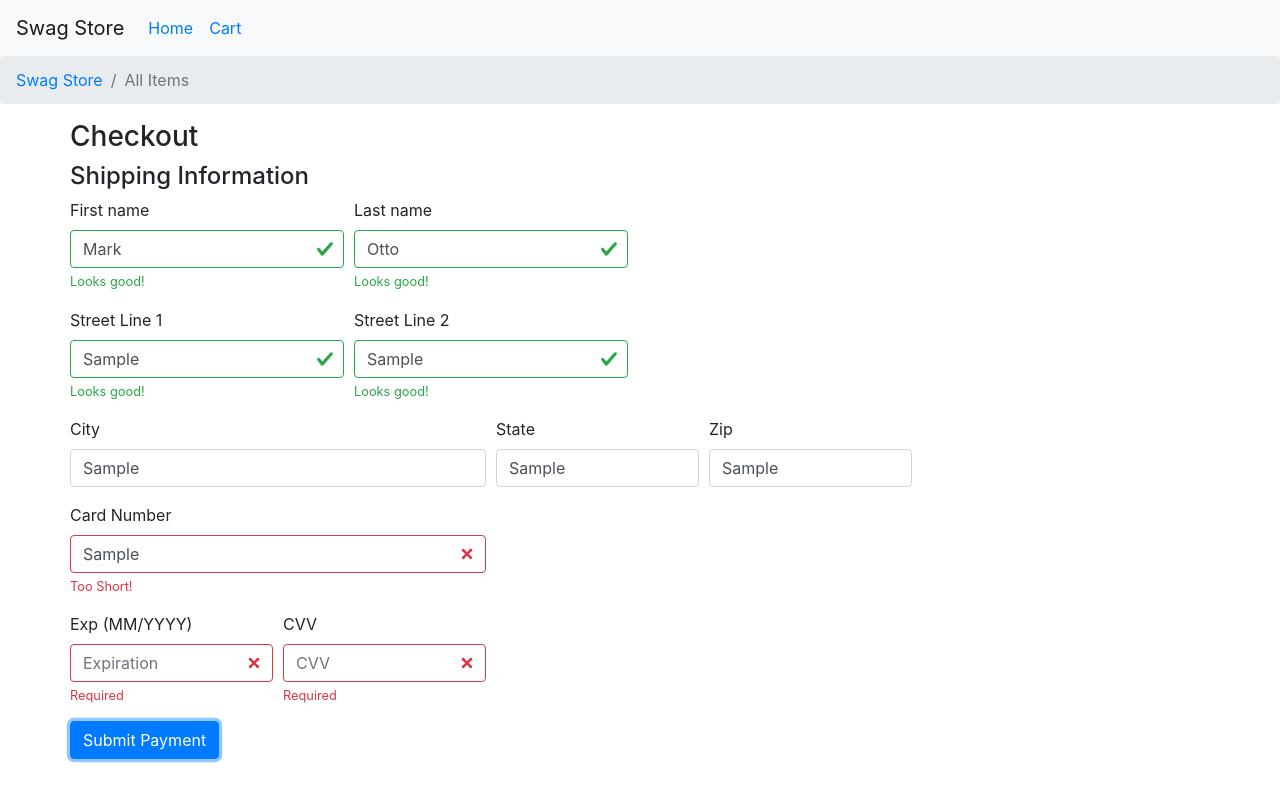
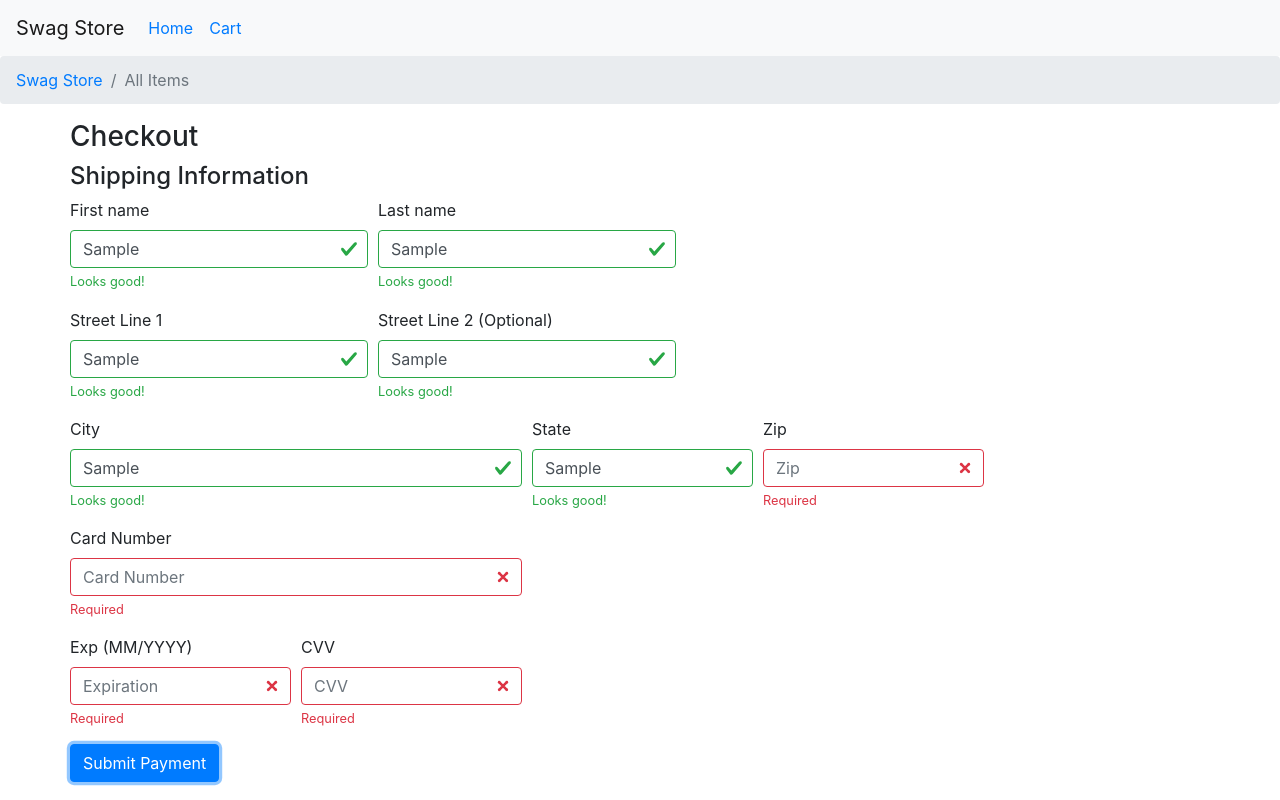
Before and after one commit to agiron123/ecommerce-challenge, a React (Create React App) app: page /checkout in a window 1280 px wide. Both pictures are taken after typing "Sample", "Sample", "Sample", "Sample", "Sample", "Sample" into the empty fields and a click on the button "Submit Payment". Built offline with nearby package versions, Linux system fonts and the light colour scheme.

Commit message:
Loading Spinner and finishing touches for checkout form. Resolves #31.

```diff
--- a/src/components/CheckoutForm/CheckoutForm.js
+++ b/src/components/CheckoutForm/CheckoutForm.js
@@ -33,8 +33,8 @@ const schema = Yup.object({
     .max(12, "Too Long!")
     .required("Required"),
   paymentCardNumber: Yup.string()
-    .min(14, "Too Short!")
-    .max(17, "Too Long!")
+    .min(15, "Too Short!")
+    .max(16, "Too Long!")
     .required("Required"),
   paymentCardExpiration: Yup.string().required("Required"),
   paymentCardCVV: Yup.string().required("Required")
@@ -59,10 +59,7 @@ function CheckoutForm(props) {
           // applying HOC-pattern
           actions.setSubmitting(false);
         }}
-        initialValues={{
-          firstName: "Mark",
-          lastName: "Otto"
-        }}
+        initialValues={{}}
       >
         {({
           handleSubmit,
@@ -83,7 +80,11 @@ function CheckoutForm(props) {
                   value={values.firstName}
                   onChange={handleChange}
                   isValid={touched.firstName && !errors.firstName}
+                  isInvalid={!!errors.firstName}
                 />
+                <Form.Control.Feedback type="invalid">
+                  {errors.firstName}
+                </Form.Control.Feedback>
                 <Form.Control.Feedback>Looks good!</Form.Control.Feedback>
               </Form.Group>
               <Form.Group as={Col} md="4" controlId="validationFormikLastName">
@@ -94,8 +95,12 @@ function CheckoutForm(props) {
                   value={values.lastName}
                   onChange={handleChange}
                   isValid={touched.firstName && !errors.lastName}
+                  isInvalid={!!errors.lastName}
                 />
 
+                <Form.Control.Feedback type="invalid">
+                  {errors.lastName}
+                </Form.Control.Feedback>
                 <Form.Control.Feedback>Looks good!</Form.Control.Feedback>
               </Form.Group>
             </Form.Row>
@@ -113,8 +118,12 @@ function CheckoutForm(props) {
                   value={values.streetLineOne}
                   onChange={handleChange}
                   isValid={touched.streetLineOne && !errors.streetLineOne}
+                  isInvalid={!!errors.streetLineOne}
                 />
 
+                <Form.Control.Feedback type="invalid">
+                  {errors.streetLineOne}
+                </Form.Control.Feedback>
                 <Form.Control.Feedback>Looks good!</Form.Control.Feedback>
               </Form.Group>
 
@@ -123,15 +132,19 @@ function CheckoutForm(props) {
                 md="4"
                 controlId="validationFormikStreetLineTwo"
               >
-                <Form.Label>Street Line 2</Form.Label>
+                <Form.Label>Street Line 2 (Optional)</Form.Label>
                 <Form.Control
                   type="text"
                   name="streetLineTwo"
                   value={values.streetLineTwo}
                   onChange={handleChange}
                   isValid={touched.streetLineTwo && !errors.streetLineTwo}
+                  isInvalid={!!errors.streetLineTwo}
                 />
 
+                <Form.Control.Feedback type="invalid">
+                  {errors.streetLineTwo}
+                </Form.Control.Feedback>
                 <Form.Control.Feedback>Looks good!</Form.Control.Feedback>
               </Form.Group>
             </Form.Row>
@@ -146,11 +159,13 @@ function CheckoutForm(props) {
                   value={values.city}
                   onChange={handleChange}
                   isInvalid={!!errors.city}
+                  isValid={touched.city && !errors.city}
                 />
 
                 <Form.Control.Feedback type="invalid">
                   {errors.city}
                 </Form.Control.Feedback>
+                <Form.Control.Feedback>Looks good!</Form.Control.Feedback>
               </Form.Group>
               <Form.Group as={Col} md="3" controlId="validationFormikState">
                 <Form.Label>State</Form.Label>
@@ -161,10 +176,12 @@ function CheckoutForm(props) {
                   value={values.state}
                   onChange={handleChange}
                   isInvalid={!!errors.state}
+                  isValid={touched.state && !errors.state}
                 />
                 <Form.Control.Feedback type="invalid">
                   {errors.state}
                 </Form.Control.Feedback>
+                <Form.Control.Feedback>Looks good!</Form.Control.Feedback>
               </Form.Group>
               <Form.Group as={Col} md="3" controlId="validationFormikZip">
                 <Form.Label>Zip</Form.Label>
@@ -175,11 +192,13 @@ function CheckoutForm(props) {
                   value={values.zip}
                   onChange={handleChange}
                   isInvalid={!!errors.zip}
+                  isValid={touched.zip && !errors.zip}
                 />
 
                 <Form.Control.Feedback type="invalid">
                   {errors.zip}
                 </Form.Control.Feedback>
+                <Form.Control.Feedback>Looks good!</Form.Control.Feedback>
               </Form.Group>
             </Form.Row>
 
@@ -197,11 +216,15 @@ function CheckoutForm(props) {
                   value={values.paymentCardNumber}
                   onChange={handleChange}
                   isInvalid={!!errors.paymentCardNumber}
+                  isValid={
+                    touched.paymentCardNumber && !errors.paymentCardNumber
+                  }
                 />
 
                 <Form.Control.Feedback type="invalid">
                   {errors.paymentCardNumber}
                 </Form.Control.Feedback>
+                <Form.Control.Feedback>Looks good!</Form.Control.Feedback>
               </Form.Group>
             </Form.Row>
 
@@ -219,11 +242,16 @@ function CheckoutForm(props) {
                   value={values.paymentCardExpiration}
                   onChange={handleChange}
                   isInvalid={!!errors.paymentCardExpiration}
+                  isValid={
+                    touched.paymentCardExpiration &&
+                    !errors.paymentCardInformation
+                  }
                 />
 
                 <Form.Control.Feedback type="invalid">
                   {errors.paymentCardExpiration}
                 </Form.Control.Feedback>
+                <Form.Control.Feedback>Looks good!</Form.Control.Feedback>
               </Form.Group>
               <Form.Group
                 as={Col}
@@ -238,11 +266,13 @@ function CheckoutForm(props) {
                   value={values.paymentCardCVV}
                   onChange={handleChange}
                   isInvalid={!!errors.paymentCardCVV}
+                  isValid={touched.paymentCardCVV && !errors.paymentCardCVV}
                 />
 
                 <Form.Control.Feedback type="invalid">
                   {errors.paymentCardCVV}
                 </Form.Control.Feedback>
+                <Form.Control.Feedback>Looks good!</Form.Control.Feedback>
               </Form.Group>
             </Form.Row>
 
--- /dev/null
+++ b/src/components/ProductList/ProductList.css
@@ -0,0 +1,10 @@
+.loading-spinner {
+  width: 250px;
+  height: 250px;
+  margin-top: 200px;
+}
+
+.loading-spinner-container {
+  display: flex;
+  justify-content: center;
+}
--- a/src/components/ProductList/ProductList.js
+++ b/src/components/ProductList/ProductList.js
@@ -1,3 +1,4 @@
+import "./ProductList.css";
 import React from "react";
 import ProductListItem from "./ProductListItem";
 import Container from "react-bootstrap/Container";
@@ -7,6 +8,7 @@ import Form from "react-bootstrap/Form";
 import FormControl from "react-bootstrap/FormControl";
 import Button from "react-bootstrap/Button";
 import Pagination from "react-bootstrap/Pagination";
+import Spinner from "react-bootstrap/Spinner";
 
 class ProductList extends React.Component {
   constructor(props) {
@@ -16,7 +18,8 @@ class ProductList extends React.Component {
       products: null,
       filteredProducts: null,
       searchText: "",
-      currentPageIndex: 1
+      currentPageIndex: 1,
+      isLoading: true
     };
 
     this.renderProducts = this.renderProducts.bind(this);
@@ -131,7 +134,8 @@ class ProductList extends React.Component {
 
         this.setState({
           products: enrichedData,
-          filteredProducts: enrichedData
+          filteredProducts: enrichedData,
+          isLoading: false
         });
       })
       .catch(error => {
@@ -215,6 +219,11 @@ class ProductList extends React.Component {
 
     return (
       <div>
+        {this.state.isLoading ? (
+          <div className="loading-spinner-container">
+            <Spinner animation="border" className="loading-spinner" />
+          </div>
+        ) : (
           <Container>
             <Form inline>
               <FormControl
@@ -261,6 +270,7 @@ class ProductList extends React.Component {
             Page:
             <Pagination size="lg">{items}</Pagination>
           </Container>
+        )}
       </div>
     );
   }
```
Lines whose indentation alone changed are shown as unchanged.
